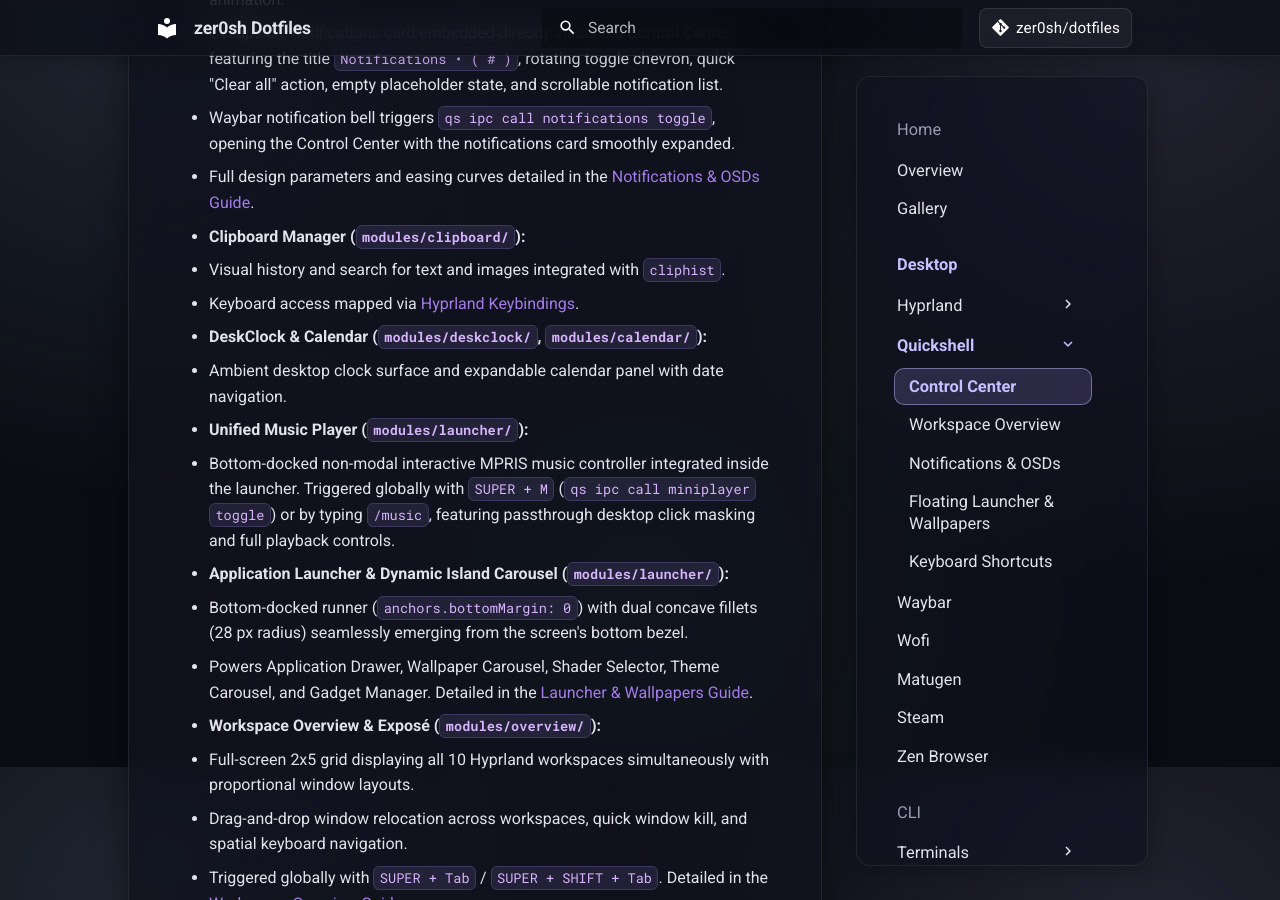
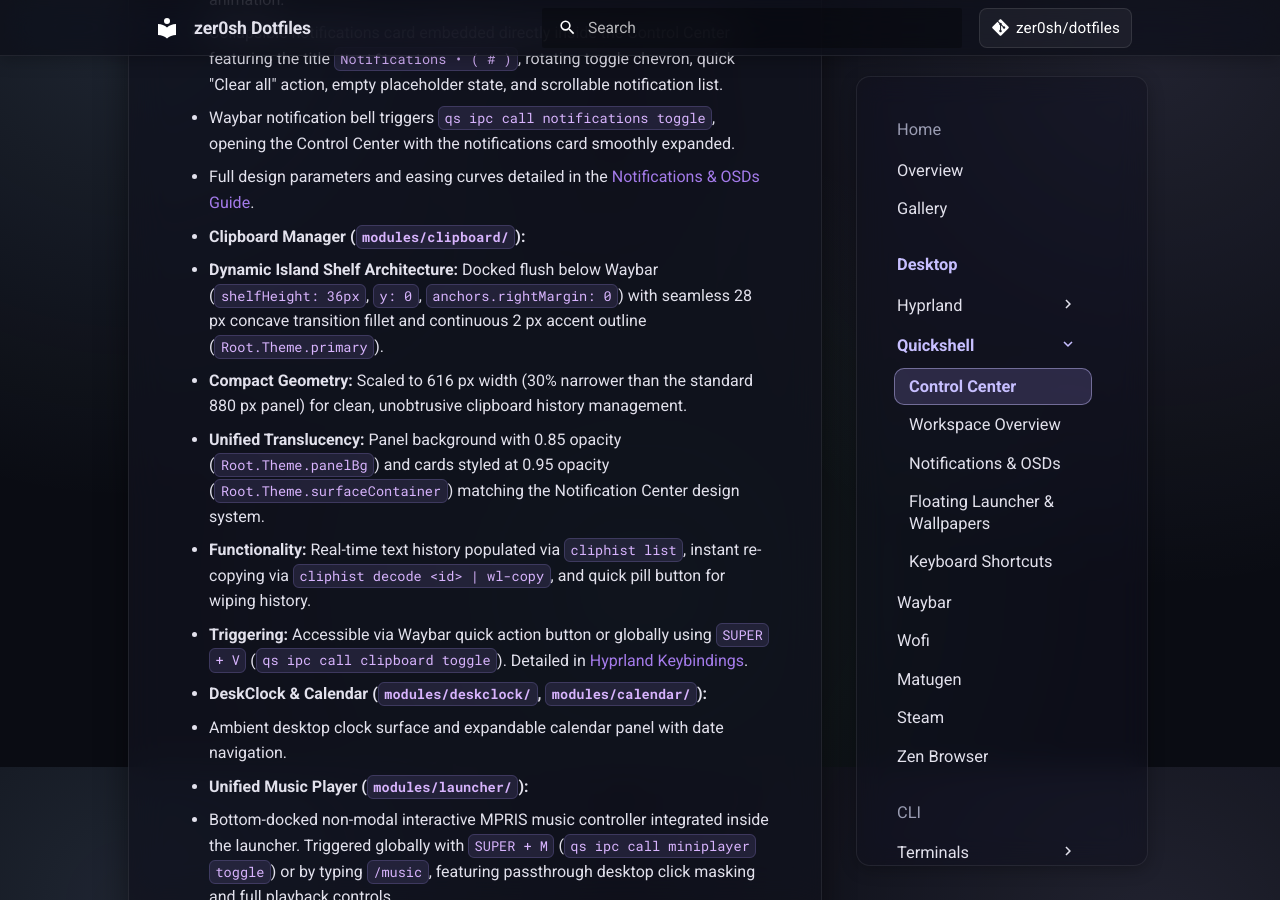
Before and after one commit to zer0sh/dotfiles, an MkDocs documentation site: the page built from docs/quickshell/index.md, in a window 1280 px wide and 900 px high, scrolled down 1933 px. Built offline with MkDocs 1.6.1 and Material for MkDocs 9.7.7, drawn with Linux system fonts in a browser that asks for light colours; comment, search, counter and statistics services are not loaded.

Commit message:
feat(gadgets,clipboard): overhaul desktop gadgets with borderless design and fluid drag
- Remove backgrounds, borders, and neon glows from DeskClock, Calendar, and WeatherGadget
- Scale up DeskClock by ~40% for larger desktop presence
- Replace old GadgetHeader with seamless full-widget native drag (drag.target)
- Implement stationary fullscreen bottom panels with dynamic input mask (mask: Region)
- Add discreet hover close button (✕)
- Integrate Waybar clipboard button and Hyprland clipboard keybinds with documentation

```diff
--- a/docs/quickshell/index.md
+++ b/docs/quickshell/index.md
@@ -27,8 +27,11 @@
   * Waybar notification bell triggers `qs ipc call notifications toggle`, opening the Control Center with the notifications card smoothly expanded.
   * Full design parameters and easing curves detailed in the [Notifications & OSDs Guide](osd-notifications.md).
 * **Clipboard Manager (`modules/clipboard/`):**
-  * Visual history and search for text and images integrated with `cliphist`.
-  * Keyboard access mapped via [Hyprland Keybindings](../hyprland/keybinds.md#quickshell-and-desktop-overlays).
+  * **Dynamic Island Shelf Architecture:** Docked flush below Waybar (`shelfHeight: 36px`, `y: 0`, `anchors.rightMargin: 0`) with seamless 28 px concave transition fillet and continuous 2 px accent outline (`Root.Theme.primary`).
+  * **Compact Geometry:** Scaled to 616 px width (30% narrower than the standard 880 px panel) for clean, unobtrusive clipboard history management.
+  * **Unified Translucency:** Panel background with 0.85 opacity (`Root.Theme.panelBg`) and cards styled at 0.95 opacity (`Root.Theme.surfaceContainer`) matching the Notification Center design system.
+  * **Functionality:** Real-time text history populated via `cliphist list`, instant re-copying via `cliphist decode <id> | wl-copy`, and quick pill button for wiping history.
+  * **Triggering:** Accessible via Waybar quick action button or globally using `SUPER + V` (`qs ipc call clipboard toggle`). Detailed in [Hyprland Keybindings](../hyprland/keybinds.md#quickshell-and-desktop-overlays).
 * **DeskClock & Calendar (`modules/deskclock/`, `modules/calendar/`):**
   * Ambient desktop clock surface and expandable calendar panel with date navigation.
 * **Unified Music Player (`modules/launcher/`):**
```
Also changed, not shown: docs/apps/waybar.md (+3 -2 lines), docs/hyprland/keybinds.md (+1 -0 lines), docs/quickshell/launcher-wallpapers.md (+10 -6 lines), 11 other files.
